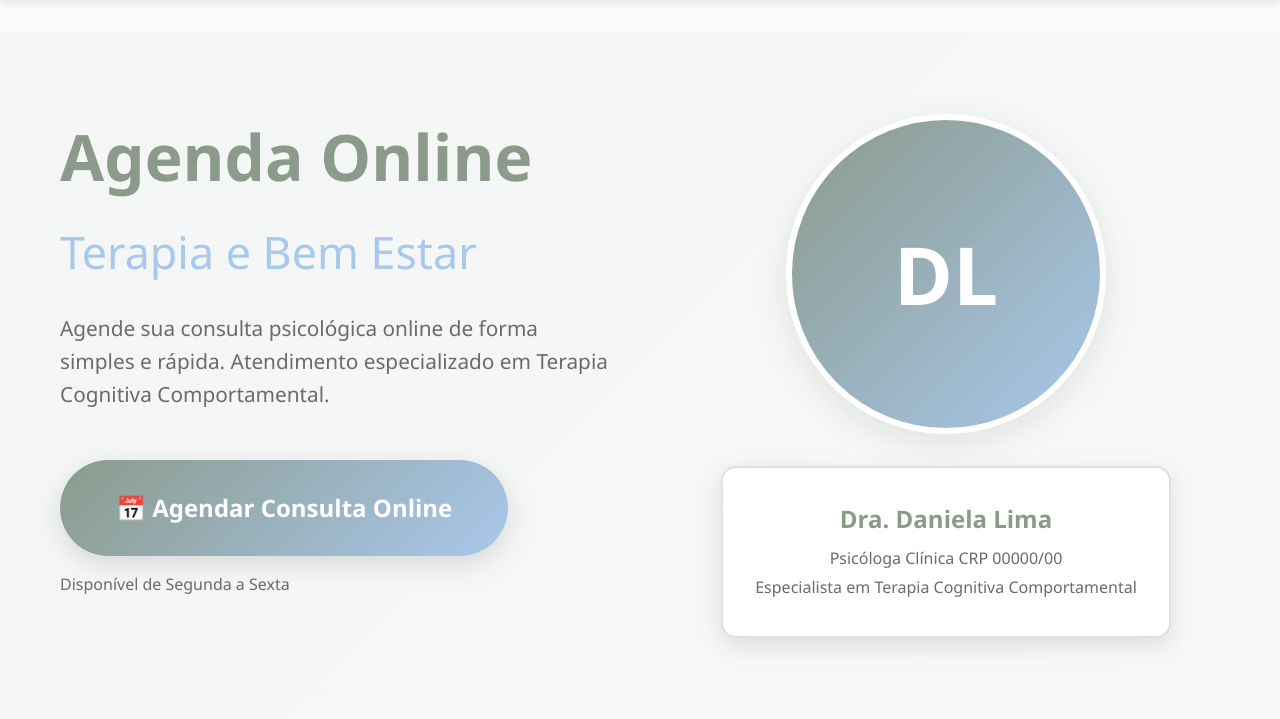
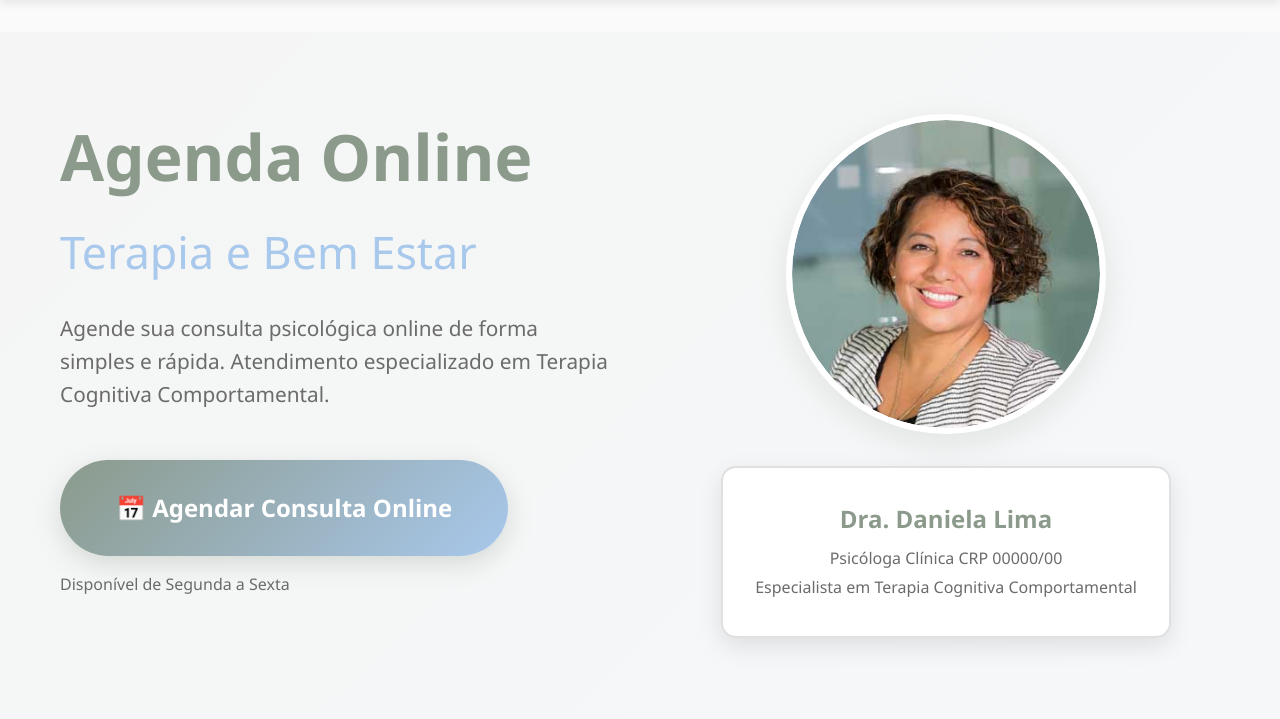
Before and after one commit to dombatista33/ScheduleFlow, a PHP site: page /index.php?page=dra-daniela-lima in a window 1280 px wide. Shown: the part 74-793 px from the top of the page. Run offline with PHP 8.4, Linux system fonts and the light colour scheme; some libraries are stand-ins or nearby versions.

Commit message:
Add a professional photo display for the psychologist on the homepage
Update CSS to include a circular photo style and modify the homepage PHP to replace the placeholder with a real image of Dr. Daniela Lima.

Replit-Commit-Author: Agent
Replit-Commit-Session-Id: 96949778-b802-4754-8066-6b846fb97b5f
Replit-Commit-Checkpoint-Type: full_checkpoint
Replit-Commit-Screenshot-Url: https://storage.googleapis.com/screenshot-production-us-central1/ab89884e-5875-4458-b792-226fd5564474/96949778-b802-4754-8066-6b846fb97b5f/1j10fWz

```diff
--- a/assets/css/style.css
+++ b/assets/css/style.css
@@ -524,6 +524,25 @@ body {
     font-weight: bold;
 }
 
+.photo-real {
+    width: 280px;
+    height: 280px;
+    border-radius: 50%;
+    overflow: hidden;
+    box-shadow: 0 10px 30px rgba(139, 154, 139, 0.2);
+    margin: 0 auto 2rem auto;
+    border: 6px solid var(--white);
+    background: var(--white);
+}
+
+.photo-real img {
+    width: 100%;
+    height: 100%;
+    object-fit: cover;
+    object-position: center;
+    border-radius: 50%;
+}
+
 .photo-overlay {
     background: var(--white);
     padding: 2rem;
@@ -793,6 +812,11 @@ body {
         height: 320px;
     }
 
+    .photo-real {
+        width: 320px;
+        height: 320px;
+    }
+
     .photo-initials {
         font-size: 5rem;
     }
--- a/pages/home.php
+++ b/pages/home.php
@@ -43,8 +43,8 @@
                     <!-- Professional Photo Section -->
                     <div class="professional-photo-main">
                         <div class="photo-container">
-                            <div class="photo-placeholder">
-                                <div class="photo-initials">DL</div>
+                            <div class="photo-real">
+                                <img src="assets/images/dra-daniela-lima.jpg" alt="Dra. Daniela Lima - Psicóloga" />
                             </div>
                             <div class="photo-overlay">
                                 <h3>Dra. Daniela Lima</h3>
```
Also changed, not shown: assets/images/dra-daniela-lima.jpg (added), attached_assets/mulher3_1759017443381.jpg (added), 1 other file.
